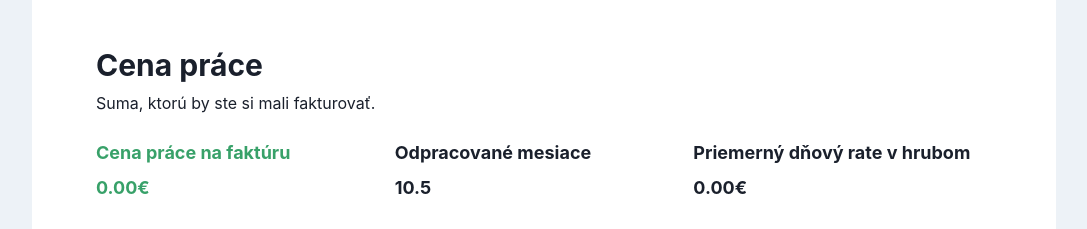
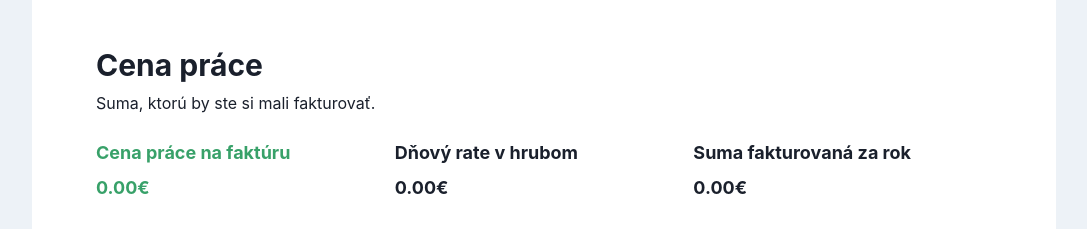
Before and after one commit to lubosfukas/my-paycheck, a Next.js app: page / in a window 1280 px wide. Shown: the part 860-1089 px from the top of the page, without its empty margins (96-1183 px from the left). Built offline with nearby package versions, Linux system fonts and the light colour scheme.

Commit message:
feat: :children_crossing: replace months worked with annual labor cost in labor cost card

```diff
--- a/components/Root/LaborCostCard.tsx
+++ b/components/Root/LaborCostCard.tsx
@@ -1,15 +1,15 @@
 import { IncomeCard } from '../common'
 
 type Props = {
+    annualLaborCost: number
     laborCost: number
     manDayRate: number
-    monthsWorked?: number
 }
 
 export const LaborCostCard = ({
+    annualLaborCost,
     laborCost,
     manDayRate,
-    monthsWorked = 10.5,
 }: Props) => (
     <IncomeCard
         content={[
@@ -19,13 +19,12 @@ export const LaborCostCard = ({
                 colored: true,
             },
             {
-                label: 'Odpracované mesiace',
-                value: monthsWorked,
-                cash: false,
+                label: 'Dňový rate v hrubom',
+                value: manDayRate,
             },
             {
-                label: 'Priemerný dňový rate v hrubom',
-                value: manDayRate,
+                label: 'Suma fakturovaná za rok',
+                value: annualLaborCost,
             },
         ]}
         description="Suma, ktorú by ste si mali fakturovať."
--- a/pages/index.tsx
+++ b/pages/index.tsx
@@ -179,6 +179,7 @@ const Home: NextPage = () => {
                     monthlyNetIncome={monthlyNetIncome}
                 />
                 <LaborCostCard
+                    annualLaborCost={annualSuperGrossIncome}
                     laborCost={laborCost}
                     manDayRate={contractManDayRate}
                 />
```
Also changed, not shown: 1 other file (tests, documents, lock files or other folders).
